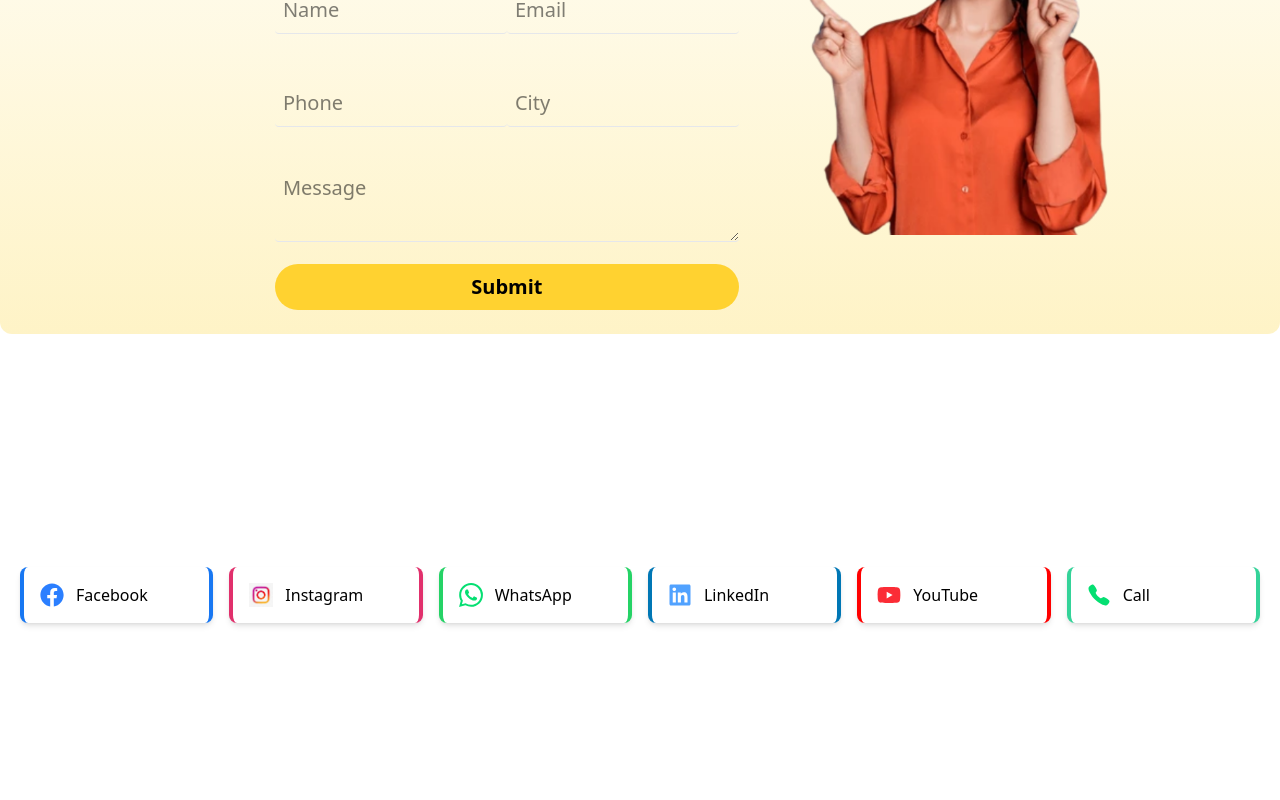
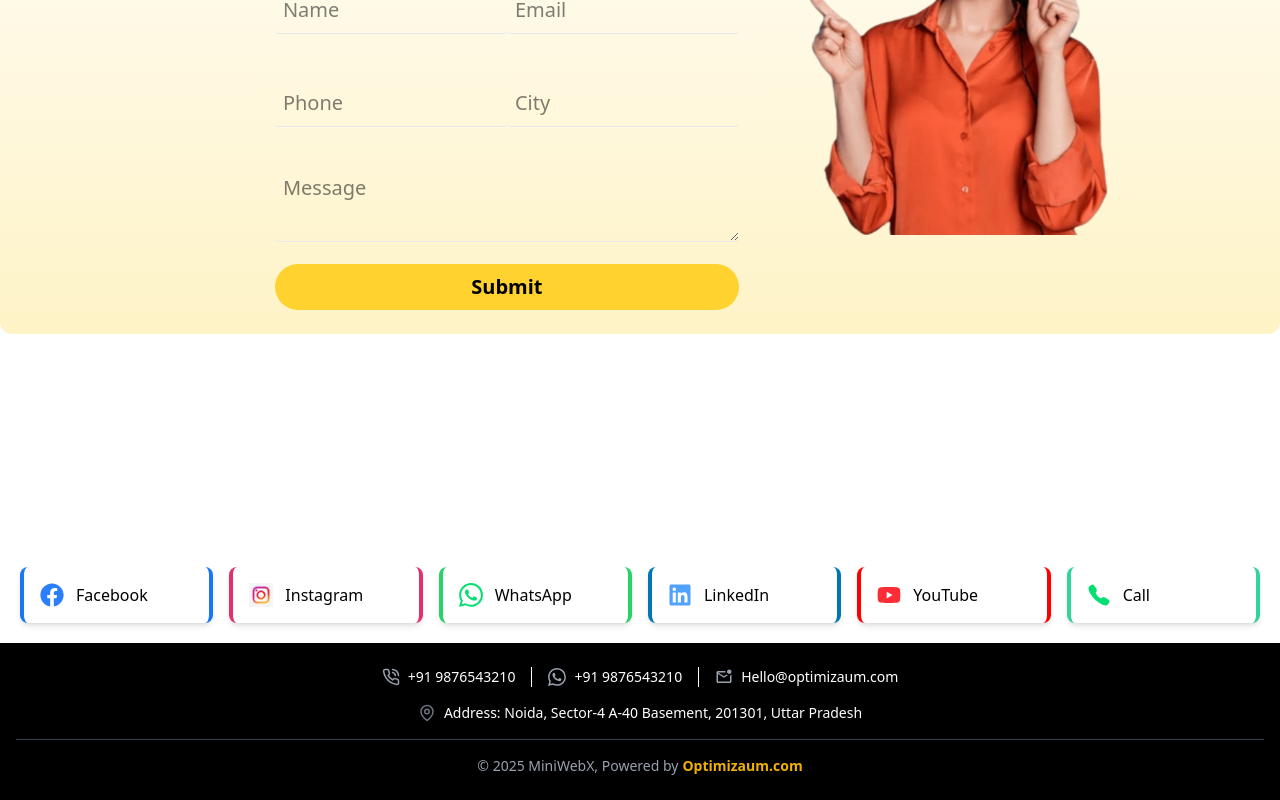
Before and after one commit to alisbaansariappmingle/Mini-website, a React (Vite) app in the folder landingpage/: page / in a window 1280 px wide. Shown: the part 2834-3634 px from the top of the page. Before the commit the page ends 3477 px from the top, so only its background shows below. Built offline with nearby package versions, Linux system fonts and the light colour scheme.

Commit message:
changes done

```diff
--- a/landingpage/src/App.jsx
+++ b/landingpage/src/App.jsx
@@ -2,6 +2,7 @@ import React from "react";
 
 import { Route, Routes,BrowserRouter } from "react-router-dom";
 import Home from "./pages/Home";
+import Footer from "./Component/Footer";
 import Header from "./Component/Header";
 
 const App = () => {
@@ -18,7 +19,7 @@ const App = () => {
       </div>
       </BrowserRouter>
       <div>
-
+<Footer />
       </div>
     </section>
   );
--- /dev/null
+++ b/landingpage/src/Component/Footer.jsx
@@ -0,0 +1,45 @@
+import React from "react";
+import { BsWhatsapp } from "react-icons/bs";
+import { MdOutlineMarkEmailUnread } from "react-icons/md";
+import { LuPhoneCall } from "react-icons/lu";
+import { GrLocation } from "react-icons/gr";
+
+const Footer = () => {
+    return (
+        <footer className="bg-black text-white py-6 px-4">
+            <div className="flex flex-col md:flex-row md:justify-center items-center gap-4">
+                <div className="flex flex-col md:flex-row justify-center gap-4">
+                    <div className="flex items-center space-x-2 border-r pr-4">
+                        <LuPhoneCall className="text-gray-400 text-lg" />
+                        <p className="text-sm">+91 9876543210</p>
+                    </div>
+                    <div className="flex items-center space-x-2 border-r pr-4">
+                        <BsWhatsapp className="text-gray-400 text-lg" />
+                        <p className="text-sm">+91 9876543210</p>
+                    </div>
+                    <div className="flex items-center space-x-2">
+                        <MdOutlineMarkEmailUnread className="text-gray-400 text-lg" />
+                        <p className="text-sm">Hello@optimizaum.com</p>
+                    </div>
+                </div>
+            </div>
+
+            {/* Address Section */}
+            <div className="flex flex-col md:flex-row items-center justify-center text-center mt-4">
+                <GrLocation className="text-gray-500 text-lg mb-1 md:mb-0" />
+                <p className="text-sm font-thin md:ml-2">Address: Noida, Sector-4 A-40 Basement, 201301, Uttar Pradesh</p>
+            </div>
+
+            {/* Divider */}
+            <div className="border-t border-gray-700 my-4"></div>
+
+            <div className="text-center">
+                <p className="text-gray-400 text-sm">© 2025 <a href="https://miniwebx.com" className="hover:text-yellow-500">MiniWebX</a>, Powered by
+                    <a href="https://optimizaum.com/" className="text-yellow-500 font-semibold ml-1">Optimizaum.com</a>
+                </p>
+            </div>
+        </footer>
+    );
+};
+
+export default Footer;
```
